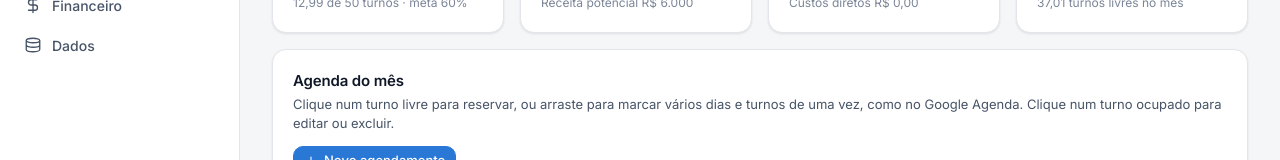
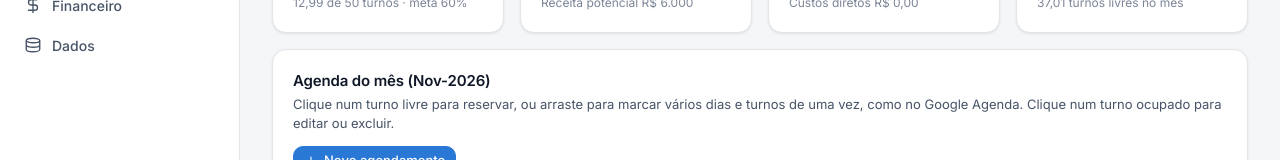
Before and after one commit to igoralves1/sante-admin, a Vue app: page /#/espacos/e1 in a window 1280 px wide. Shown: the part 418-578 px from the top of the page. Built offline with nearby package versions, Linux system fonts and the light colour scheme.

Commit message:
Página do espaço: mês no título da agenda

```diff
--- a/src/views/EspacoDetalhe.vue
+++ b/src/views/EspacoDetalhe.vue
@@ -35,6 +35,12 @@ const hoje = (() => {
   return `${d.getFullYear()}-${pad(d.getMonth() + 1)}-${pad(d.getDate())}`
 })()
 const MES_ABREV = ['jan', 'fev', 'mar', 'abr', 'mai', 'jun', 'jul', 'ago', 'set', 'out', 'nov', 'dez']
+// mês de referência no título, ex.: "Nov-2026"
+const mesTitulo = computed(() => {
+  const [y, m] = state.mes.split('-').map(Number)
+  const t = MES_ABREV[m - 1]
+  return `${t[0].toUpperCase()}${t.slice(1)}-${y}`
+})
 
 // grade de vagas × meses só para o administrativo (coworking); salas e piscina usam a agenda de turnos
 const porVagas = computed(() => esp.value?.tipo === 'Administrativo')
@@ -576,7 +582,7 @@ const tomStatus = { Confirmada: 'good', 'Base inicial': 'warn', Proposta: 'info'
     <section class="card">
       <div class="card-head">
         <div>
-          <h2>{{ porVagas ? `Agenda de contratos · ${ano}` : 'Agenda do mês' }}</h2>
+          <h2>{{ porVagas ? `Agenda de contratos · ${ano}` : `Agenda do mês (${mesTitulo})` }}</h2>
           <p v-if="porVagas">Cada linha é uma vaga, cada coluna um mês. Arraste sobre os meses livres para criar um contrato; clique num contrato para editar.</p>
           <p v-else>Clique num turno livre para reservar, ou arraste para marcar vários dias e turnos de uma vez, como no Google Agenda. Clique num turno ocupado para editar ou excluir.</p>
         </div>
```
